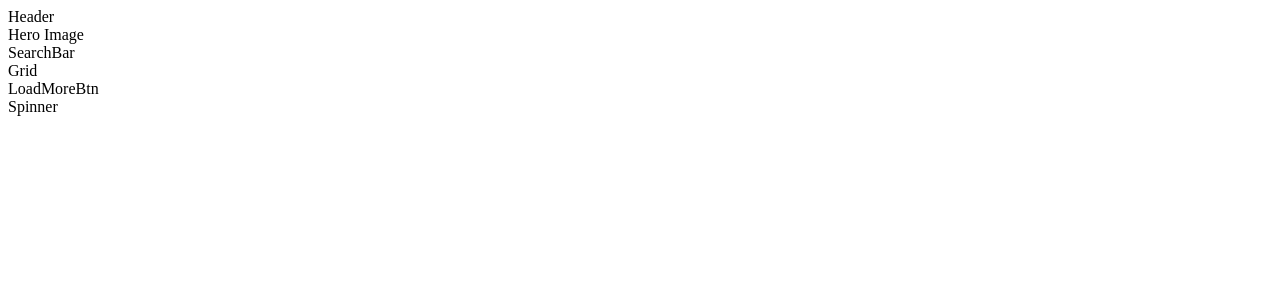
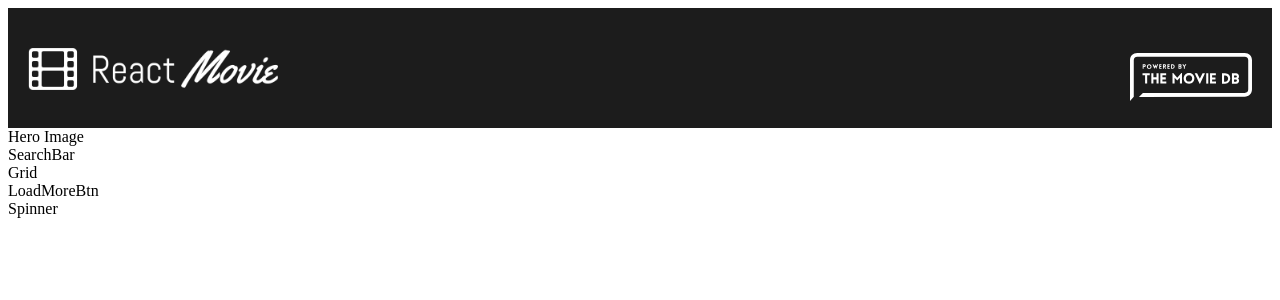
Before and after one commit to alaurai/react-movie-app, a React (Create React App) app: page / in a window 1280 px wide. Shown: the top 300 px of the page. Built offline with nearby package versions, Linux system fonts and the light colour scheme.

Commit message:
feat: add Header component

```diff
--- /dev/null
+++ b/src/assets/styles/styledHeader.js
@@ -0,0 +1,42 @@
+import styled from 'styled-components';
+
+export const StyledHeader = styled.div`
+  background: #1c1c1c;
+  padding: 0 20px;
+  box-sizing: border-box;
+
+  .header-content {
+    max-width: 1280px;
+    min-height: 120px;
+    padding: 20px 0px;
+    margin: 0 auto;
+    box-sizing: border-box;
+
+    @media screen and (max-width: 500px) {
+      max-width: 1280px;
+      min-height: 0px;
+    }
+  }
+`;
+
+export const StyledRMDBLogo = styled.img`
+  width: 250px;
+  margin-top: 20px;
+
+  @media screen and (max-width: 500px) {
+    width: 150px;
+    margin-top: 5px;
+  }
+`;
+
+export const StyledTMDBLogo = styled.img`
+  width: 122px;
+  margin-top: 25px;
+  float: right;
+
+  @media screen and (max-width: 500px) {
+    display: inline-block;
+    width: 80px;
+    margin-top: 0px;
+  }
+`;
--- a/src/components/elements/Header.js
+++ b/src/components/elements/Header.js
@@ -1,10 +1,18 @@
 import React from 'react';
+
+import RMDBLogo from '../../assets/images/reactMovie_logo.png';
+import TMDBLobo from '../../assets/images/tmdb_logo.svg';
+import {StyledHeader, StyledRMDBLogo, StyledTMDBLogo} from '../../assets/styles/styledHeader';
+
 
 const Header = () => {
   return(
-    <div>
-      Header
-    </div>
+    <StyledHeader>
+      <div className="header-content">
+        <StyledRMDBLogo src={RMDBLogo} alt="rmdb-logo"/>
+        <StyledTMDBLogo src={TMDBLobo} alt="tmdb-logo"/>
+      </div>
+    </StyledHeader>
   )
 }
 
```
